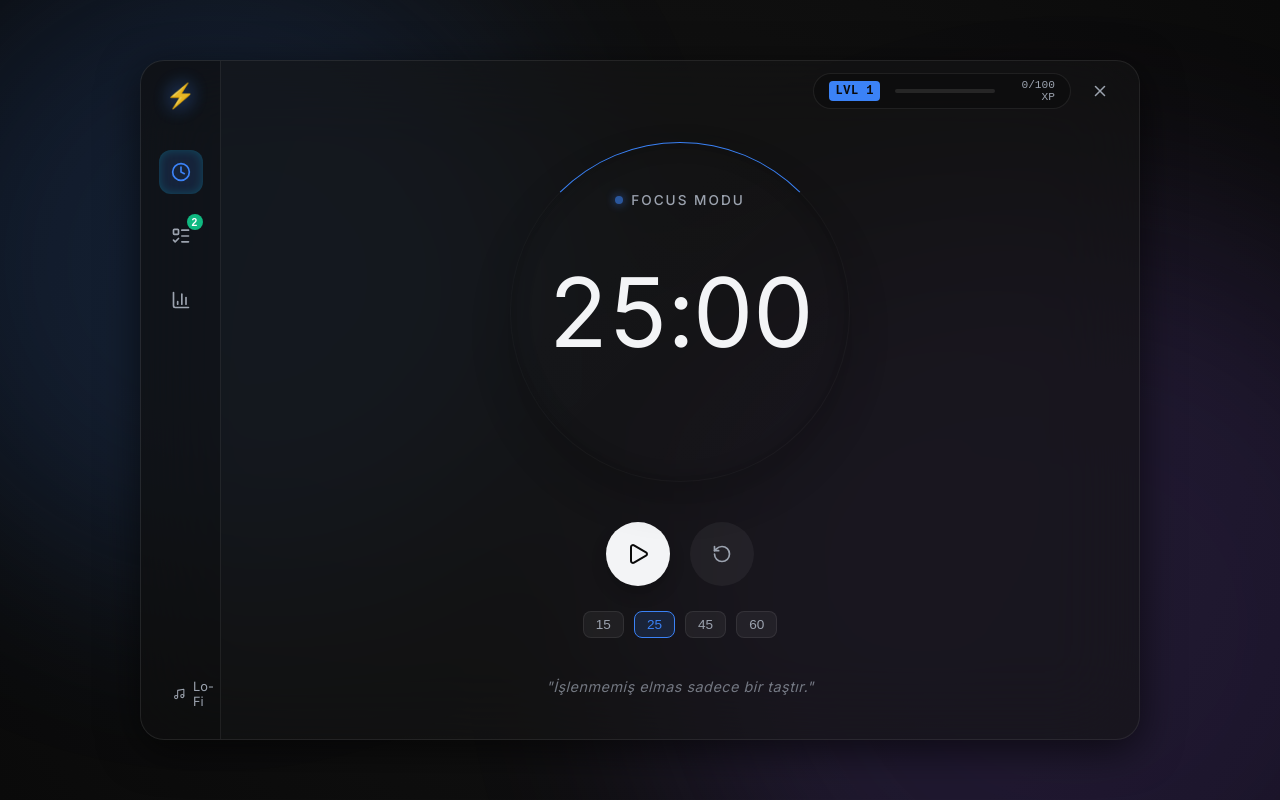
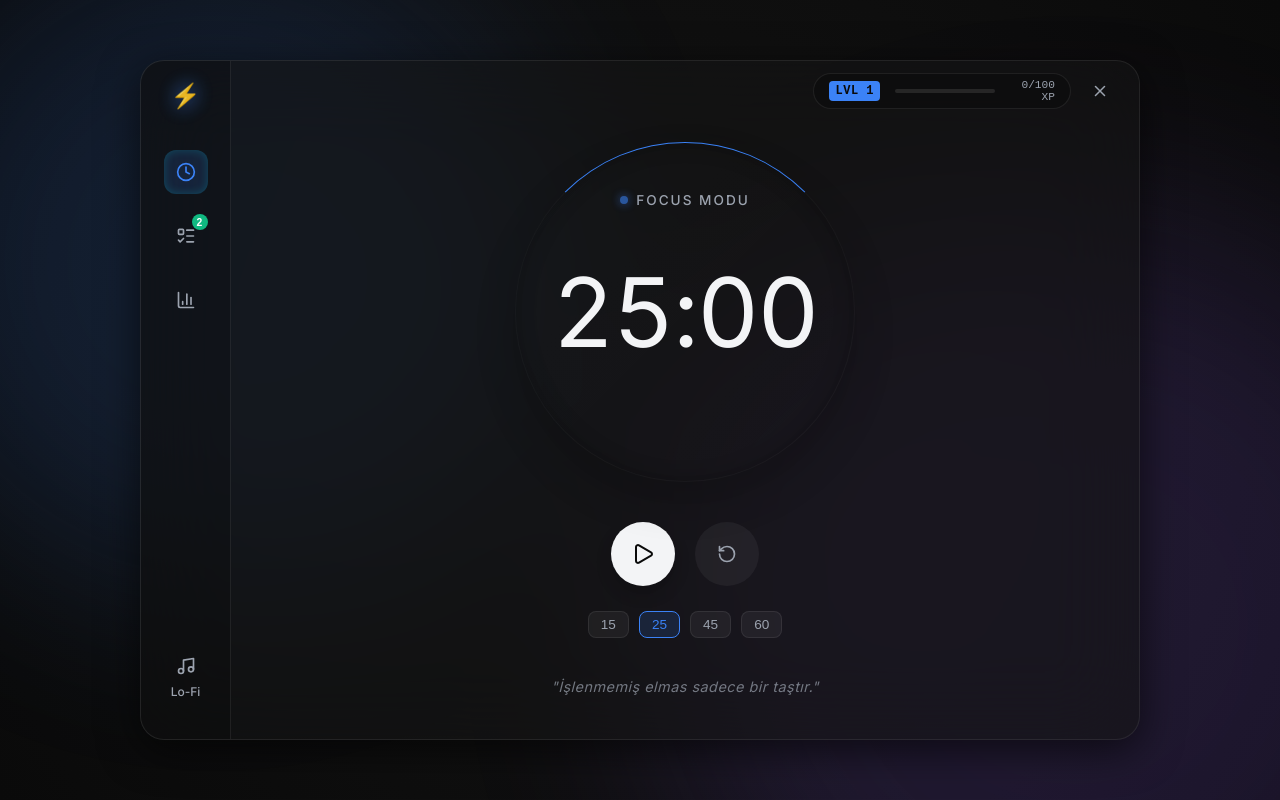
Before and after one commit to unitybtw/focus-zen, a React (Vite) app: page / in a window 1280 px wide. Built offline with nearby package versions, Linux system fonts and the light colour scheme.

Commit message:
fix(ui): Fix lofi overflow and add session dot tracker

```diff
--- a/src/App.jsx
+++ b/src/App.jsx
@@ -294,12 +294,12 @@ function App() {
           </div>
 
           <div className="ambient-toggle">
-            <div style={{display: 'flex', alignItems: 'center', gap: '8px', cursor: 'pointer', marginBottom: ambientPlaying ? '10px' : '0'}} onClick={toggleLofi}>
+            <div style={{display: 'flex', flexDirection: 'column', alignItems: 'center', gap: '8px', cursor: 'pointer', paddingBottom: '10px'}} onClick={toggleLofi}>
               <div className={`visualizer ${ambientPlaying ? 'playing' : ''}`}>
                 <span></span><span></span><span></span><span></span>
               </div>
-              <Music size={16} />
-              <span style={{fontSize: '0.8rem'}}>Lo-Fi</span>
+              <Music size={20} />
+              <span style={{fontSize: '0.75rem', fontWeight: 500}}>Lo-Fi</span>
             </div>
 
             {ambientPlaying && (
@@ -370,6 +370,15 @@ function App() {
                 <div className="quote-container">
                    <p>"{currentQuote}"</p>
                 </div>
+
+                {/* Pomodoro Session Tracker Feature */}
+                {totalPomodoros > 0 && (
+                  <div className="session-dots-container fade-in">
+                    {[...Array(Math.min(totalPomodoros, 10))].map((_, i) => (
+                       <span key={i} className="session-dot filled" title="Tamamlanan Odak"></span>
+                    ))}
+                  </div>
+                )}
               </div>
             )}
 
--- a/src/index.css
+++ b/src/index.css
@@ -78,11 +78,12 @@ body {
 
 /* 3. SIDEBAR */
 .sidebar {
-  width: 80px;
+  width: 90px;
   background: rgba(0, 0, 0, 0.2);
   border-right: 1px solid var(--glass-border);
   display: flex; flex-direction: column; align-items: center; padding: 20px 0;
-  transition: width 0.3s cubic-bezier(0.16, 1, 0.3, 1);
+  position: relative;
+  z-index: 50;
 }
 
 .brand { margin-bottom: 40px; }
@@ -115,7 +116,7 @@ body {
 
 .ambient-toggle {
   display: flex; flex-direction: column; align-items: center; gap: 8px;
-  color: var(--text-muted); cursor: pointer; margin-top: auto; padding: 10px;
+  color: var(--text-muted); margin-top: auto; padding: 10px;
   border-radius: 10px; transition: color 0.2s;
 }
 .ambient-toggle:hover { color: var(--accent-cyan); }
@@ -203,14 +204,18 @@ body {
 .time-btn:hover { background: rgba(255, 255, 255, 0.1); color: var(--text-primary); }
 .time-btn.active { background: var(--accent-cyan-dim); color: var(--accent-cyan); border-color: var(--accent-cyan); }
 
-.volume-slider { width: 100%; margin-top: 10px; padding: 10px 0; cursor: pointer; accent-color: var(--accent-cyan); }
+/* Popout Lofi Controls */
+.lofi-controls { position: absolute; left: 100px; bottom: 20px; width: 220px; display: flex; flex-direction: column; gap: 15px; background: rgba(30,30,30,0.85); padding: 20px; border-radius: 16px; border: 1px solid rgba(255,255,255,0.1); box-shadow: 0 10px 40px rgba(0,0,0,0.8); z-index: 100; backdrop-filter: blur(20px); -webkit-backdrop-filter: blur(20px); }
+.track-selector { display: flex; align-items: center; justify-content: space-between; }
+.track-btn { background: rgba(255,255,255,0.05); border: none; color: var(--text-muted); cursor: pointer; display: flex; align-items: center; padding: 6px; border-radius: 6px; transition: 0.2s; }
+.track-btn:hover { background: rgba(255,255,255,0.15); color: var(--text-primary); }
+.track-name { font-size: 0.85rem; font-weight: 500; color: var(--text-primary); white-space: nowrap; overflow: hidden; text-overflow: ellipsis; max-width: 110px; text-align: center; }
+.volume-slider { width: 100%; cursor: pointer; accent-color: var(--accent-cyan); height: 4px; border-radius: 2px; }
 
-.lofi-controls { display: flex; flex-direction: column; gap: 8px; margin-top: 10px; background: rgba(0,0,0,0.2); padding: 10px; border-radius: 8px; border: 1px solid var(--glass-border); }
-.track-selector { display: flex; align-items: center; justify-content: space-between; }
-.track-btn { background: transparent; border: none; color: var(--text-muted); cursor: pointer; display: flex; align-items: center; padding: 4px; border-radius: 4px; transition: 0.2s; }
-.track-btn:hover { background: rgba(255,255,255,0.1); color: var(--text-primary); }
-.track-name { font-size: 0.75rem; font-weight: 500; color: var(--text-primary); white-space: nowrap; overflow: hidden; text-overflow: ellipsis; max-width: 90px; text-align: center; }
-
+/* Pomodoro Session Dots Feature */
+.session-dots-container { display: flex; gap: 8px; justify-content: center; margin-top: 15px; }
+.session-dot { width: 10px; height: 10px; border-radius: 50%; background: rgba(255,255,255,0.1); border: 1px solid var(--glass-border); transition: all 0.3s; }
+.session-dot.filled { background: var(--accent-cyan); box-shadow: 0 0 10px var(--accent-cyan); border-color: transparent; }
 
 .quote-container {
   margin-top: 40px;
```
